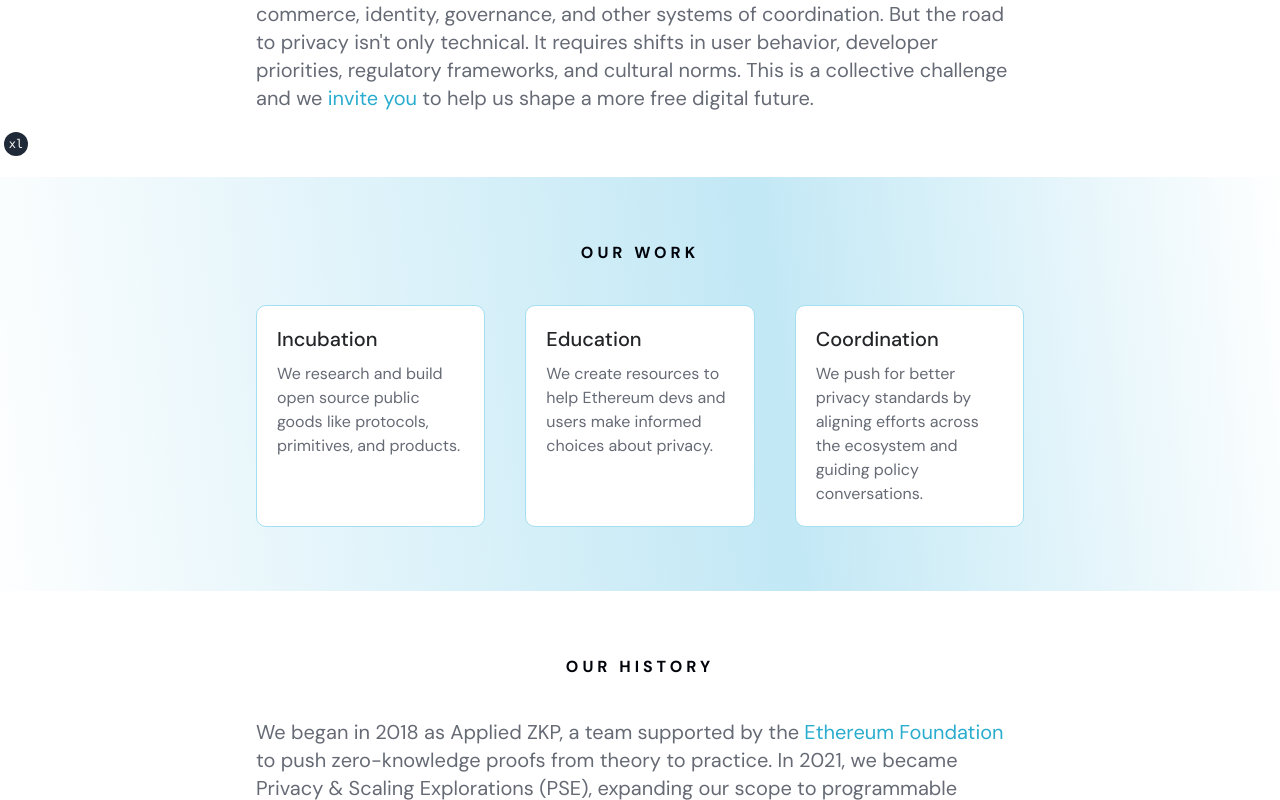
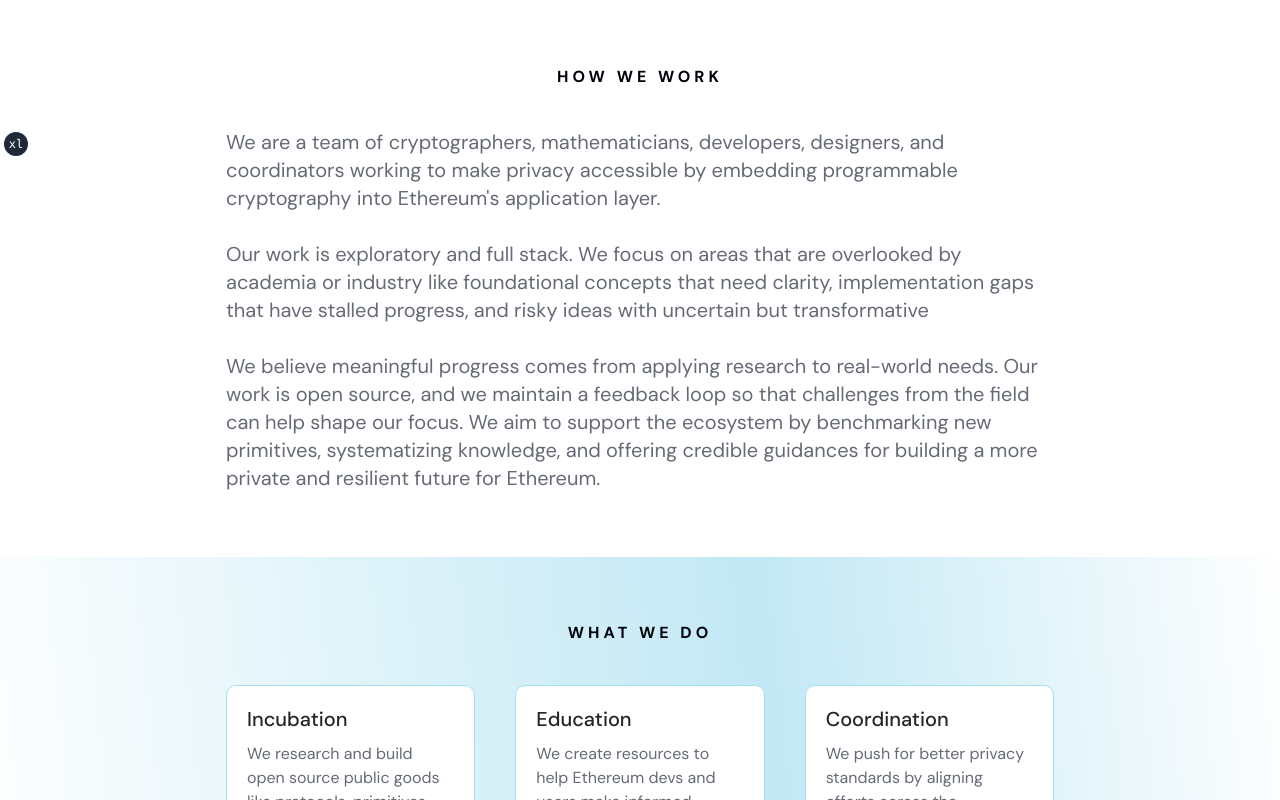
Before and after one commit to privacy-scaling-explorations/pse.dev, a Next.js app: page /about in a window 1280 px wide. Shown: the part 640-1440 px from the top of the page. Built offline with nearby package versions, Linux system fonts and the light colour scheme.

Commit message:
about page copy update

```diff
--- a/app/(pages)/about/page.tsx
+++ b/app/(pages)/about/page.tsx
@@ -1,15 +1,15 @@
+import { AppLink } from "@/components/app-link"
+import { HomepageBanner } from "@/components/sections/HomepageBanner"
 import { AppContent } from "@/components/ui/app-content"
+import { Metadata } from "next"
 
-import { Metadata } from "next"
-import { HomepageBanner } from "@/components/sections/HomepageBanner"
-import { AppLink } from "@/components/app-link"
 export const metadata: Metadata = {
   title: "About",
   description: "About the Privacy Stewards of Ethereum community",
 }
 
 export default async function AboutPage() {
-  const OurWorkItems = [
+  const WhatWeDoItems = [
     {
       label: "Incubation",
       description:
@@ -31,74 +31,87 @@ export default async function AboutPage() {
     <>
       <div className="w-full bg-white dark:bg-transparent-gradient">
         <div className="flex flex-col gap-16 py-16">
-          <AppContent className=" w-full max-w-[800px] mx-auto">
+          <AppContent className=" w-full !max-w-[860px] mx-auto">
+            <div className="flex flex-col gap-16">
               <div className="flex flex-col gap-10">
                 <h2 className="font-sans text-base font-bold uppercase tracking-[4px] text-black dark:text-white text-center">
                   Our Mission
                 </h2>
-              <span className="text-xl font-sans dark:text-tuatara-200 text-tuatara-500 mx-auto">
-                As Privacy Stewards of Ethereum (PSE), our mission is to deliver
-                privacy to the{" "}
+                <span className="text-base lg:text-xl font-sans dark:text-tuatara-200 text-tuatara-500 mx-auto">
+                  As Privacy Stewards of Ethereum (PSE), our mission is to
+                  deliver privacy to the Ethereum ecosystem. <br />
+                  <br />
+                  Ethereum is becoming core infrastructure for digital identity,
+                  commerce, and collaboration. But building{" "}
                   <AppLink
-                  href="https://ethereum.org/en/"
                     external
                     variant="blue"
+                    href="https://www.activism.net/cypherpunk/manifesto.html"
                   >
-                  Ethereum ecosystem
-                </AppLink>
-                . We envision a future where privacy on Ethereum is the norm
-                rather than the exception.
-                <br /> <br />
-                Building{" "}
-                <AppLink
-                  href="https://www.activism.net/cypherpunk/manifesto.html"
-                  external
-                  variant="blue"
-                >
-                  “an open society in the electronic age”
+                    an open society in the electronic age
                   </AppLink>{" "}
-                {
-                  "requires privacy that is usable, scalable, and secure. We are a team of applied cryptographers, mathematicians, developers, designers, and coordinators working to embed programmable cryptography into Ethereum's application layer and make privacy accessible to individuals, developers, and institutions."
-                }{" "}
-                <br /> <br />
-                Privacy is a cornerstone of freedom, safety, and is an{" "}
+                  requires privacy that is usable, scalable, and secure.
+                  <br />
+                  <br />
+                  Privacy is a cornerstone of freedom and an{" "}
                   <AppLink
                     href="https://vitalik.eth.limo/general/2025/04/14/privacy.html"
                     external
                     variant="blue"
+                    className="w-fit inline-flex"
                   >
                     important guarantor for decentralization.
                   </AppLink>{" "}
-                {`We're building a future where digital infrastructure respects
-              privacy by default, and permissions are purpose-specific,
-              informed, uncoerced, and revocable.`}
+                  It gives people the ability to organize, express, and transact
+                  freely. We envision a future where digital infrastructure
+                  respects privacy by default, and permissions are
+                  purpose-specific, informed, uncoerced, and revocable.
                   <br /> <br />
-                {`Programmable cryptography unlocks transformative capabilities for
-              digital commerce, identity, governance, and other systems of
-              coordination. But the road to privacy isn't only technical. It
-              requires shifts in user behavior, developer priorities, regulatory
-              frameworks, and cultural norms. This is a collective challenge and
-              we`}{" "}
-                <AppLink
-                  href="https://discord.com/invite/sF5CT5rzrR"
-                  external
-                  variant="blue"
-                >
-                  invite you
-                </AppLink>{" "}
-                to help us shape a more free digital future.
+                  {`Programmable cryptography unlocks transformative capabilities
+                for digital voting, identity, transactions, and other key
+                systems of coordination. But the road to privacy isn't only
+                technical—it demands cultural, social, and institutional change.
+                This is a collective challenge that we are committed to
+                catalyzing.`}
                 </span>
+              </div>
+              <div className="flex flex-col gap-10">
+                <h2 className="font-sans text-base font-bold uppercase tracking-[4px] text-black dark:text-white text-center">
+                  How we Work
+                </h2>
+                <span className="text-base lg:text-xl font-sans dark:text-tuatara-200 text-tuatara-500 mx-auto">
+                  {`We are a team of cryptographers, mathematicians, developers,
+                  designers, and coordinators working to make privacy accessible
+                  by embedding programmable cryptography into Ethereum's
+                  application layer. `}
+                  <br />
+                  <br />
+                  Our work is exploratory and full stack. We focus on areas that
+                  are overlooked by academia or industry like foundational
+                  concepts that need clarity, implementation gaps that have
+                  stalled progress, and risky ideas with uncertain but
+                  transformative <br />
+                  <br />
+                  We believe meaningful progress comes from applying research to
+                  real-world needs. Our work is open source, and we maintain a
+                  feedback loop so that challenges from the field can help shape
+                  our focus. We aim to support the ecosystem by benchmarking new
+                  primitives, systematizing knowledge, and offering credible
+                  guidances for building a more private and resilient future for
+                  Ethereum.
+                </span>
+              </div>
             </div>
           </AppContent>
 
           <div className="bg-cover-gradient dark:bg-anakiwa-975 dark:bg-none py-16 ">
-            <AppContent className=" w-full max-w-[800px] mx-auto">
+            <AppContent className=" w-full !max-w-[860px] mx-auto">
               <div className="flex flex-col gap-10">
                 <h2 className="font-sans text-base font-bold uppercase tracking-[4px] text-black dark:text-white text-center">
-                  Our Work
+                  What we do
                 </h2>
                 <div className="grid grid-cols-1 gap-10 lg:grid-cols-3 max-auto">
-                  {OurWorkItems?.map((item, index) => (
+                  {WhatWeDoItems?.map((item, index) => (
                     <div
                       key={index}
                       className="flex flex-col gap-6 w-full lg:max-w-[400px] p-5 rounded-[10px] bg-white border border-anakiwa-300 dark:border-anakiwa-400  dark:bg-anakiwa-975"
@@ -118,25 +131,19 @@ export default async function AboutPage() {
             </AppContent>
           </div>
 
-          <AppContent className=" w-full max-w-[800px] mx-auto">
+          <AppContent className="w-full !max-w-[860px] mx-auto">
             <div className="flex flex-col gap-10">
               <h2 className="font-sans text-base font-bold uppercase tracking-[4px] text-black dark:text-white text-center">
                 Our History
               </h2>
               <span className="text-xl font-sans dark:text-tuatara-200 text-tuatara-500 mx-auto">
-                We began in 2018 as Applied ZKP, a team supported by the{" "}
-                <AppLink
-                  href="https://ethereum.foundation/"
-                  external
-                  variant="blue"
-                >
-                  Ethereum Foundation
-                </AppLink>{" "}
-                to push zero-knowledge proofs from theory to practice. In 2021,
-                we became Privacy & Scaling Explorations (PSE), expanding our
-                scope to programmable cryptography and tools across the stack.
-                In 2025, we refined our mission as Privacy Stewards for
-                Ethereum, shifting our focus toward concrete ecosystem impact.
+                We began in 2018 as Applied ZKP, a team supported by the
+                Ethereum Foundation to push zero-knowledge proofs from theory to
+                practice. In 2021, we became Privacy & Scaling Explorations
+                (PSE), expanding our scope to programmable cryptography and
+                tools across the stack. In 2025, we refined our mission as
+                Privacy Stewards for Ethereum, shifting our focus toward
+                ecosystem impact.
               </span>
             </div>
           </AppContent>
--- a/app/(pages)/research/page.tsx
+++ b/app/(pages)/research/page.tsx
@@ -1,9 +1,10 @@
+import { LABELS } from "@/app/labels"
+import { AppLink } from "@/components/app-link"
+import { Icons } from "@/components/icons"
+import { ResearchList } from "@/components/research/research-list"
+import { AppContent } from "@/components/ui/app-content"
+import { Button } from "@/components/ui/button"
 import { Metadata } from "next"
-import { LABELS } from "@/app/labels"
-import { AppContent } from "@/components/ui/app-content"
-import { ResearchList } from "@/components/research/research-list"
-import { Button } from "@/components/ui/button"
-import { Icons } from "@/components/icons"
 
 export const metadata: Metadata = {
   title: "Research",
@@ -23,6 +24,7 @@ const ResearchPage = async () => {
             <span className="text-base lg:text-xl dark:text-tuatara-200 text-tuatara-950 font-sans">
               {LABELS.RESEARCH_PAGE.SUBTITLE}
             </span>
+            <AppLink variant="button" href="/about">
               <Button
                 icon={Icons.arrowRight}
                 iconPosition="right"
@@ -30,6 +32,7 @@ const ResearchPage = async () => {
               >
                 {LABELS.COMMON.LEARN_MORE}
               </Button>
+            </AppLink>
           </div>
         </div>
       </AppContent>
```
Lines whose indentation alone changed are shown as unchanged.
